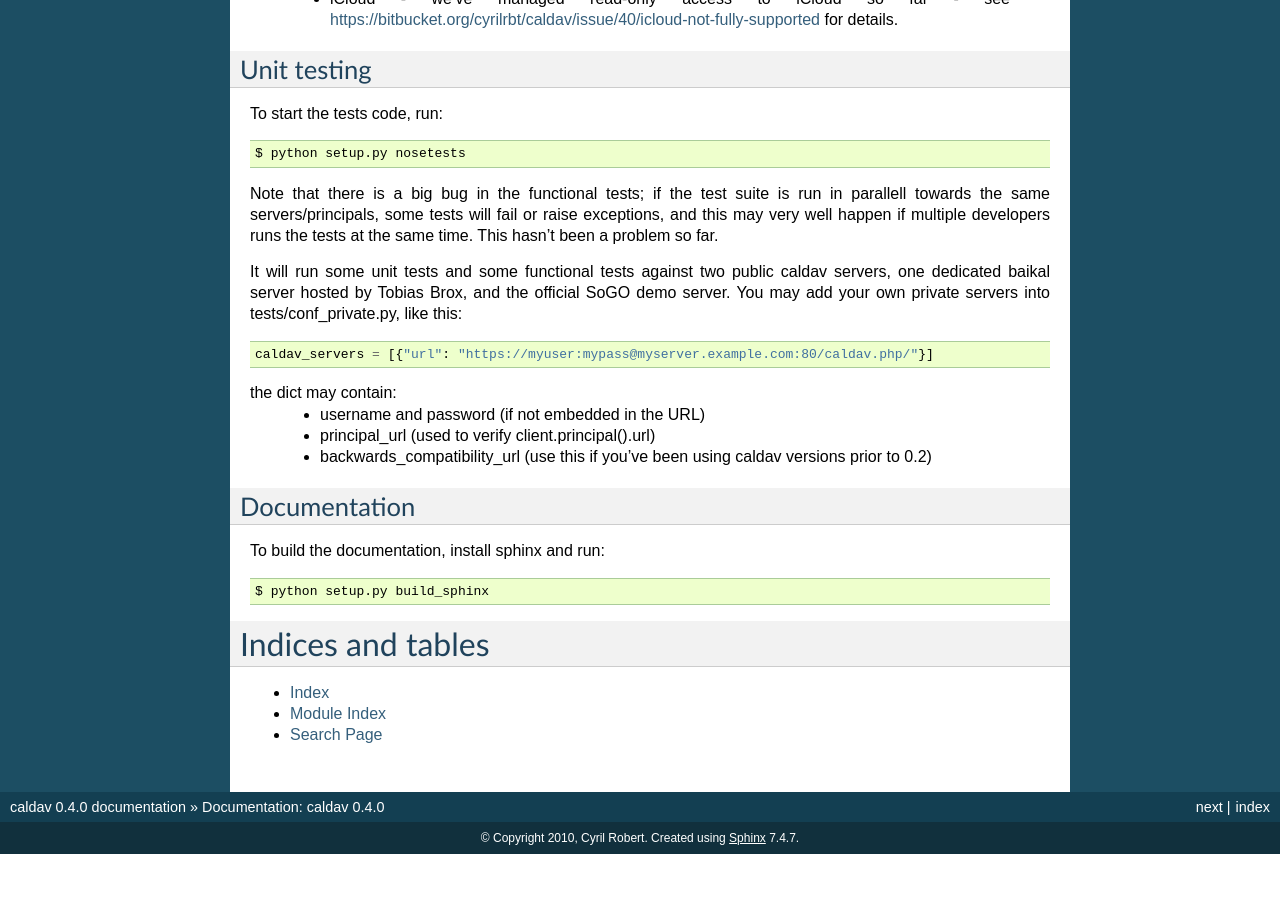
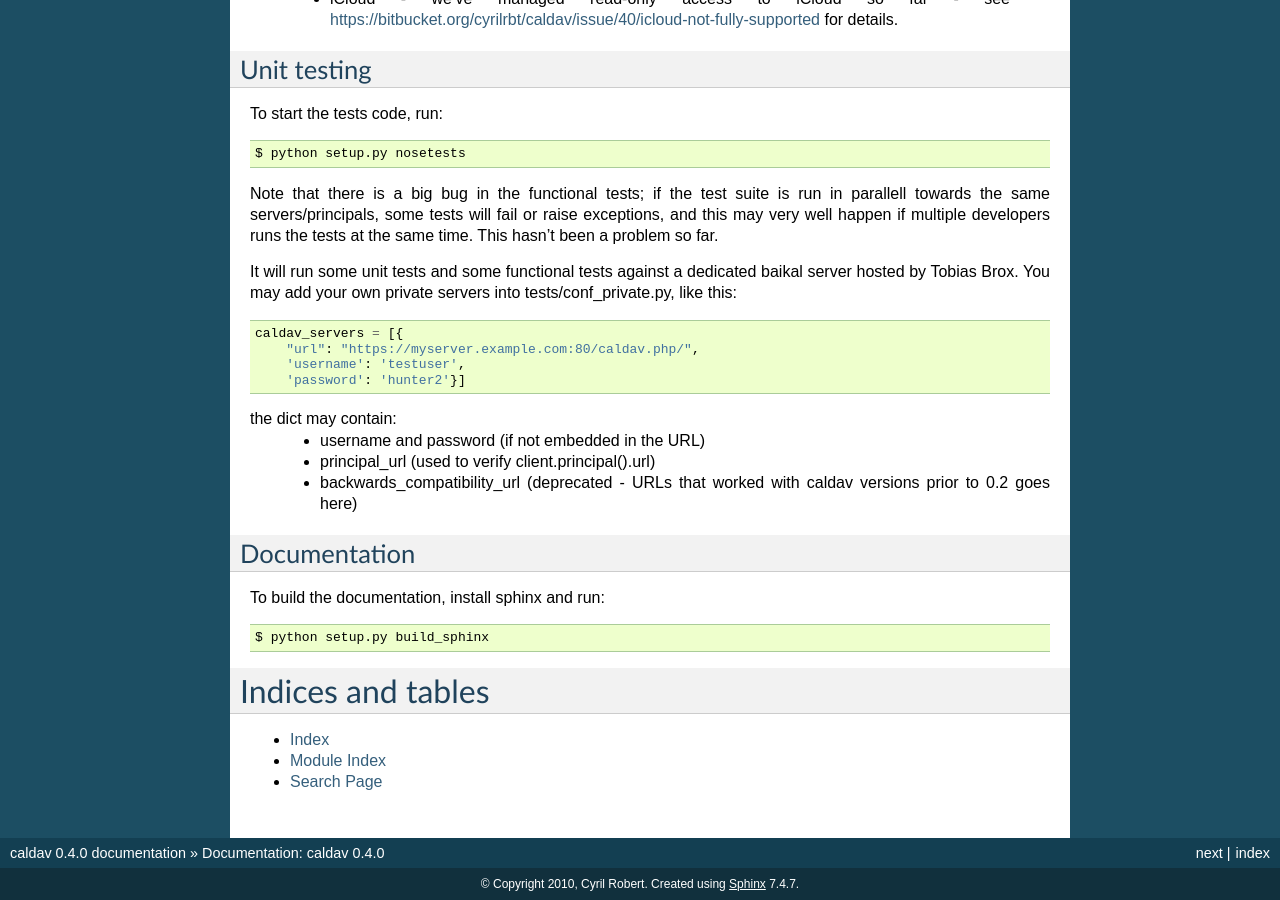
Before and after one commit to python-caldav/caldav, a Sphinx documentation site: the page built from docs/source/index.rst, in a window 1280 px wide and 900 px high, scrolled down 1793 px. Built offline with Sphinx 7.4.7, drawn with Linux system fonts in a browser that asks for light colours; before the commit the page ends 2647 px from its top, so only the background shows below that.

Commit message:
cleaning a bit, some doc improvements

```diff
--- a/docs/source/index.rst
+++ b/docs/source/index.rst
@@ -139,19 +139,21 @@ tests will fail or raise exceptions, and this may very well happen if
 multiple developers runs the tests at the same time.  This hasn't been
 a problem so far.
 
-It will run some unit tests and some functional tests against two
-public caldav servers, one dedicated baikal server hosted by Tobias
-Brox, and the official SoGO demo server.  You may add your own private
-servers into tests/conf_private.py, like this:
+It will run some unit tests and some functional tests against a
+dedicated baikal server hosted by Tobias Brox.  You may add your own
+private servers into tests/conf_private.py, like this:
 
 .. code-block:: python
 
-  caldav_servers = [{"url": "https://myuser:mypass@myserver.example.com:80/caldav.php/"}]
+  caldav_servers = [{
+      "url": "https://myserver.example.com:80/caldav.php/",
+      'username': 'testuser',
+      'password': 'hunter2'}]
 
 the dict may contain:
  * username and password (if not embedded in the URL)
  * principal_url (used to verify client.principal().url)
- * backwards_compatibility_url (use this if you've been using caldav versions prior to 0.2)
+ * backwards_compatibility_url (deprecated - URLs that worked with caldav versions prior to 0.2 goes here)
 
 Documentation
 =============
```
Also changed, not shown: 1 other file.
